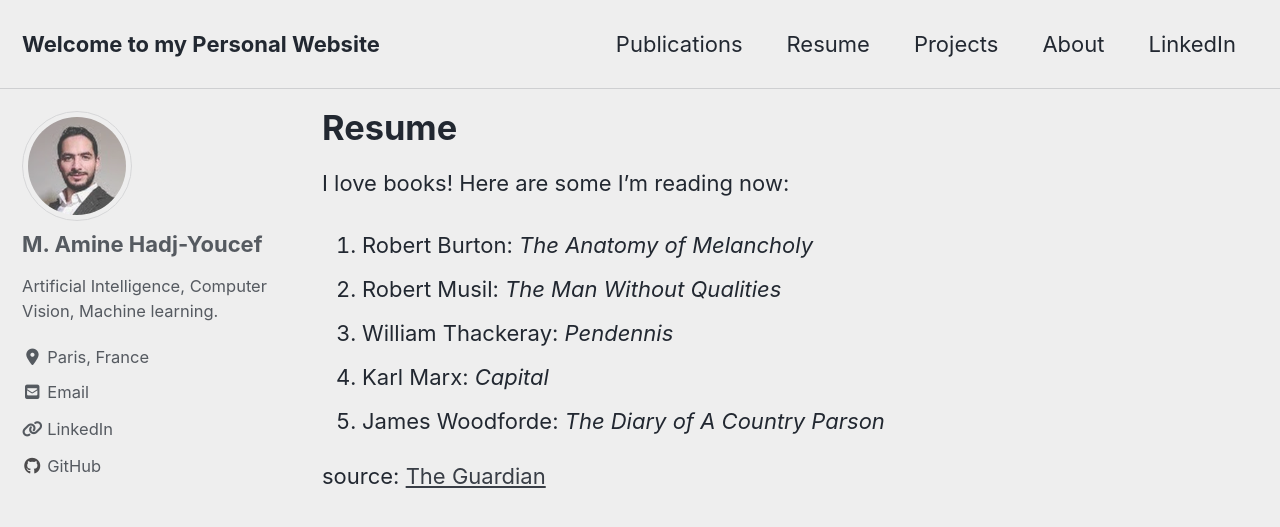
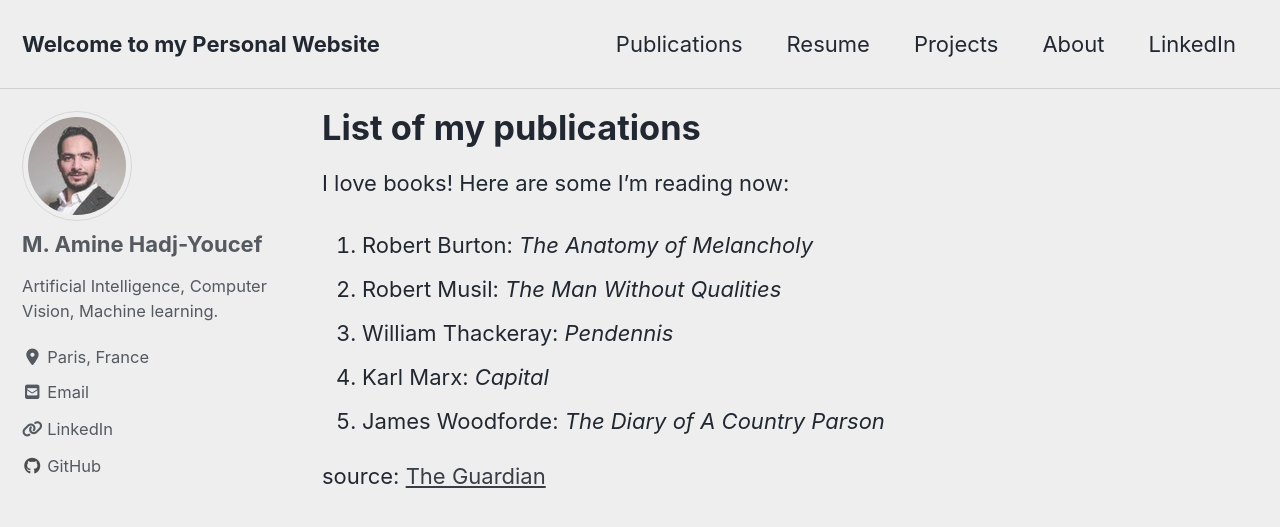
Before and after one commit to amineHY/amine-hadjyoucef.github.io, a Jekyll site: the page built from _pages/publications.md, in a window 1280 px wide and 900 px high. Shown: the top 527 px of the window. Built offline with Jekyll 4.4.1, drawn with Linux system fonts in a browser that asks for light colours; cached includes are drawn as plain includes; nearby versions of some CDN libraries.

Commit message:
update fontpage

```diff
--- a/_pages/projects.md
+++ b/_pages/projects.md
@@ -1,10 +1,11 @@
 ---
 layout: "archive"
-title: Resume
+title: List of my Projects
 permalink: /projects/
 subtitle: Summary of my professional career
 icon: fa-book
 order: 3
+author_profile: true
 ---
 
 
--- a/_pages/publications.md
+++ b/_pages/publications.md
@@ -1,10 +1,10 @@
 ---
 layout: "archive"
-title: Resume
-subtitle: Summary of my professional career
+title: List of my publications
+permalink: /publications/
+subtitle: Scientific journals, international conferences, seminars
 icon: fa-book
 order: 3
-permalink: /resume/
 author_profile: true
 ---
 
```
Also changed, not shown: _pages/about.md (+2 -0 lines), _pages/resume.md (+1 -1 lines).
